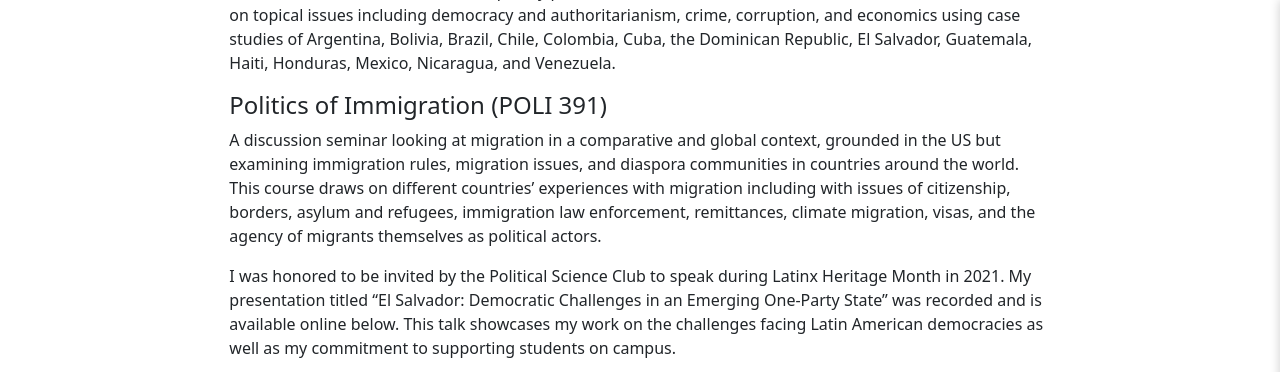
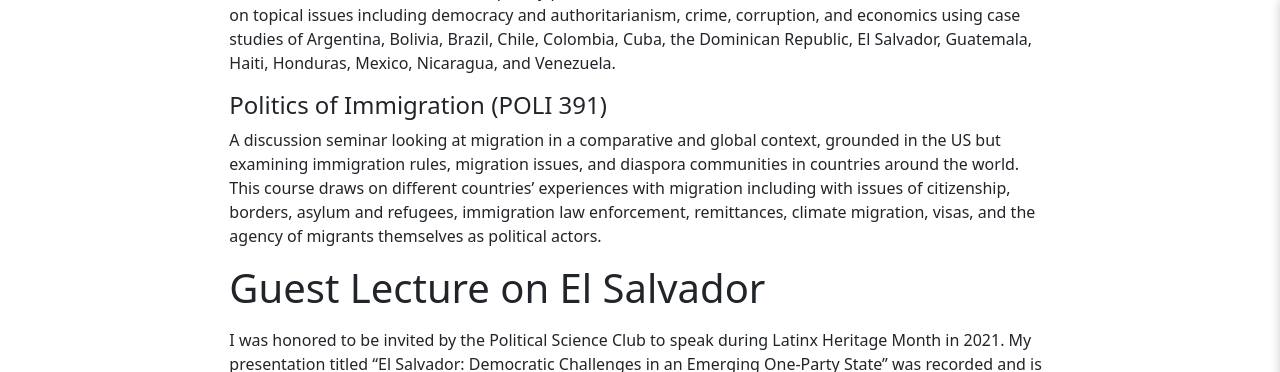
Before and after one commit to RelevantResearch/michael-paarlberg, a Jekyll site: the page built from _pages/teaching.md, in a window 1280 px wide and 900 px high, scrolled down 897 px, cut to the strip 0-372 px from the top of the window. Built offline with Jekyll 4.4.1, drawn with Linux system fonts in a browser that asks for light colours.

Commit message:
Update teaching.md

```diff
--- a/_pages/teaching.md
+++ b/_pages/teaching.md
@@ -25,6 +25,8 @@ A discussion seminar of the contemporary politics of Latin America and the Carib
 #### Politics of Immigration (POLI 391)
 
 A discussion seminar looking at migration in a comparative and global context, grounded in the US but examining immigration rules, migration issues, and diaspora communities in countries around the world. This course draws on different countries' experiences with migration including with issues of citizenship, borders, asylum and refugees, immigration law enforcement, remittances, climate migration, visas, and the agency of migrants themselves as political actors.
+
+# Guest Lecture on El Salvador
 
 I was honored to be invited by the Political Science Club to speak during Latinx Heritage Month in 2021. My presentation titled “El Salvador: Democratic Challenges in an Emerging One-Party State” was recorded and is available online below. This talk showcases my work on the challenges facing Latin American democracies as well as my commitment to supporting students on campus.
 
```
